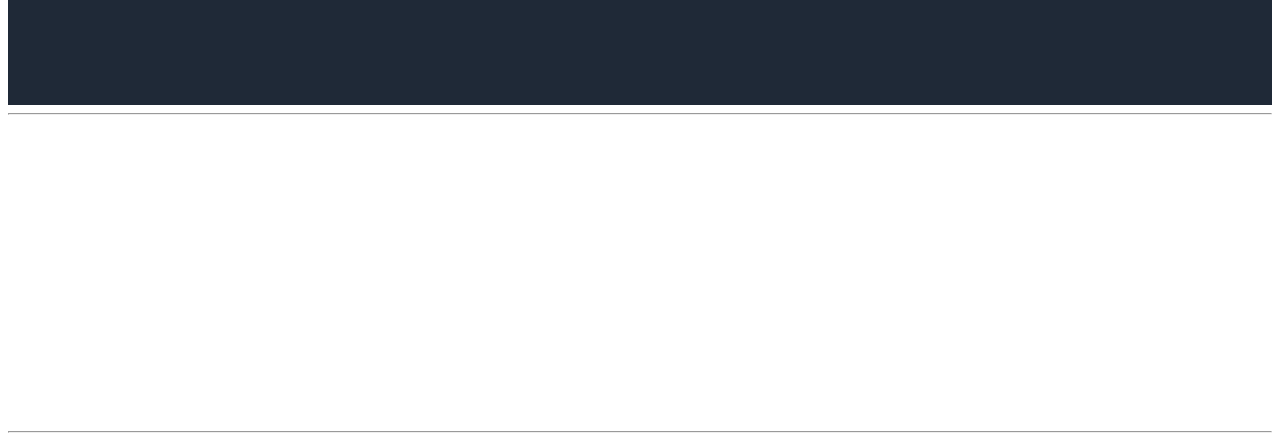
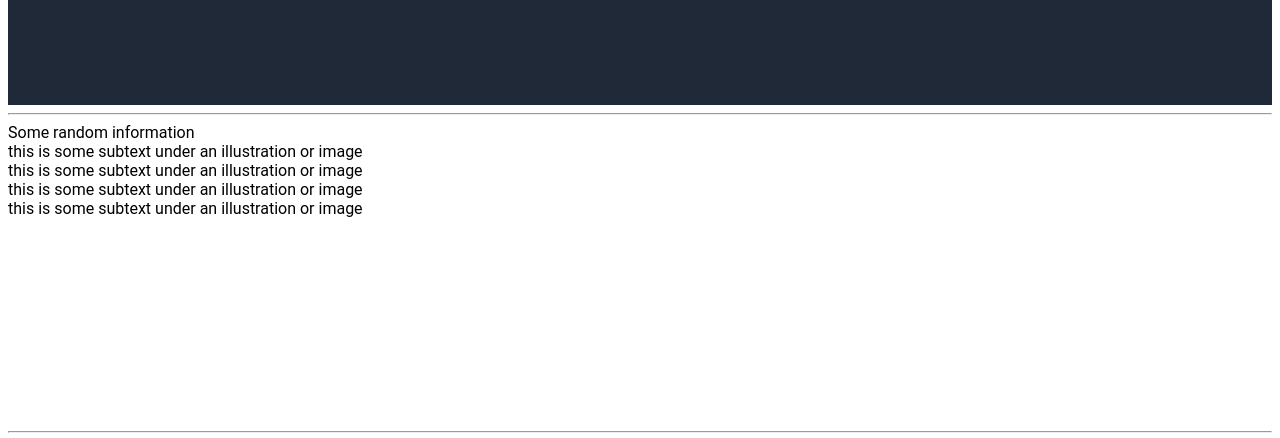
Before and after one commit to Nirajsah/landing-page, a plain HTML site: page index.html in a window 1280 px wide. Shown: the part 415-853 px from the top of the page. Drawn offline with Linux system fonts and the light colour scheme.

Commit message:
adding second container

```diff
--- a/index.html
+++ b/index.html
@@ -32,10 +32,37 @@
             </div>
             <button class="signup">Sign up</button>
           </div>
-          <img src="" alt="" />
+          <img src="" alt="" class="image" />
         </div>
         <hr />
-        <div class="container2"></div>
+        <div class="container2">
+          <div class="text3">Some random information</div>
+          <div class="container">
+            <div class="content">
+              <div class="box"></div>
+              <div class="box-text">
+                this is some subtext under an illustration or image
+              </div>
+            </div>
+            <div class="content">
+              <div class="box"></div>
+              <div class="box-text">
+                this is some subtext under an illustration or image
+              </div>
+            </div>
+            <div class="content">
+              <div class="box"></div>
+              <div class="box-text"></div>
+              this is some subtext under an illustration or image
+            </div>
+            <div class="content">
+              <div class="box"></div>
+              <div class="box-text">
+                this is some subtext under an illustration or image
+              </div>
+            </div>
+          </div>
+        </div>
         <hr />
         <div class="container3"></div>
         <hr />
```
